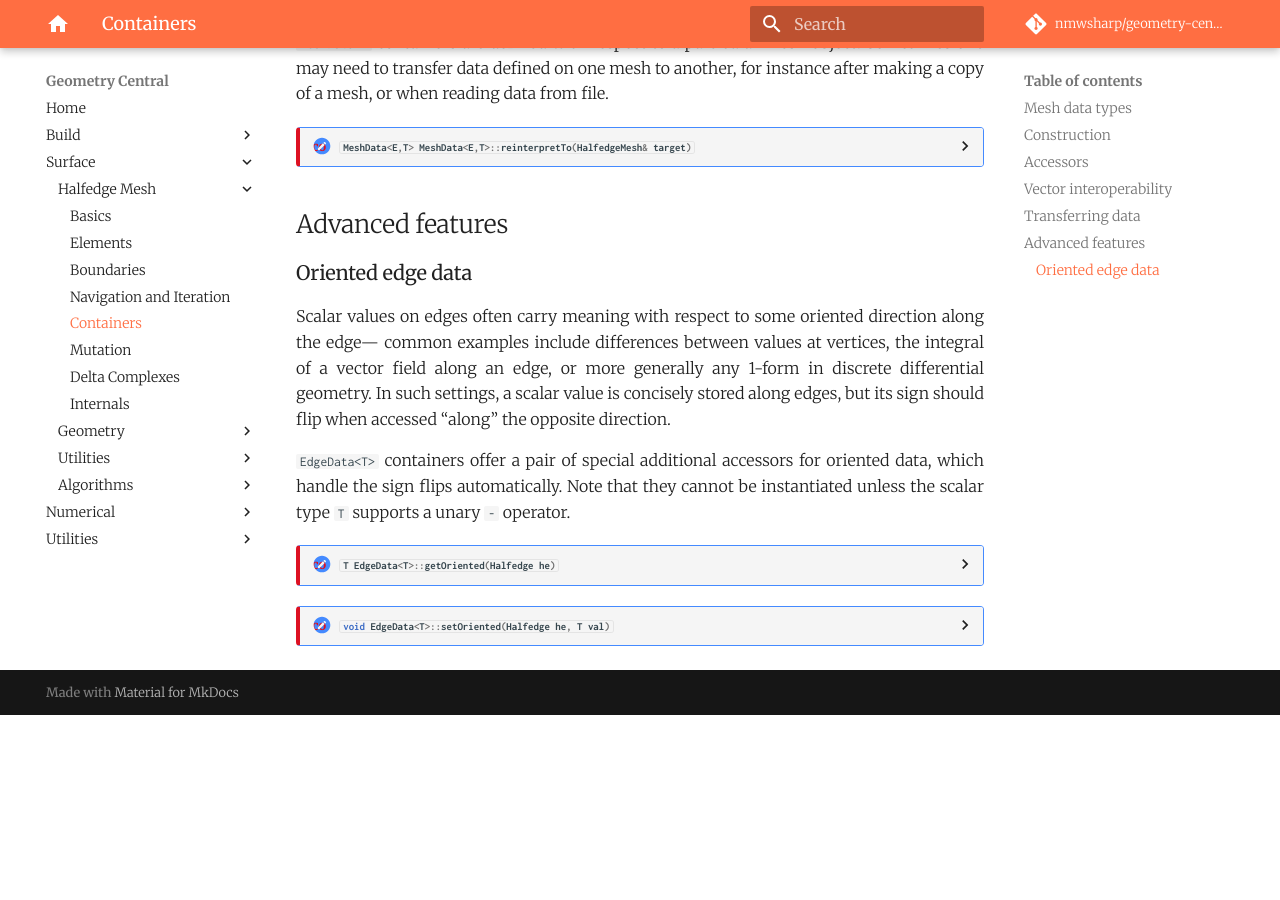
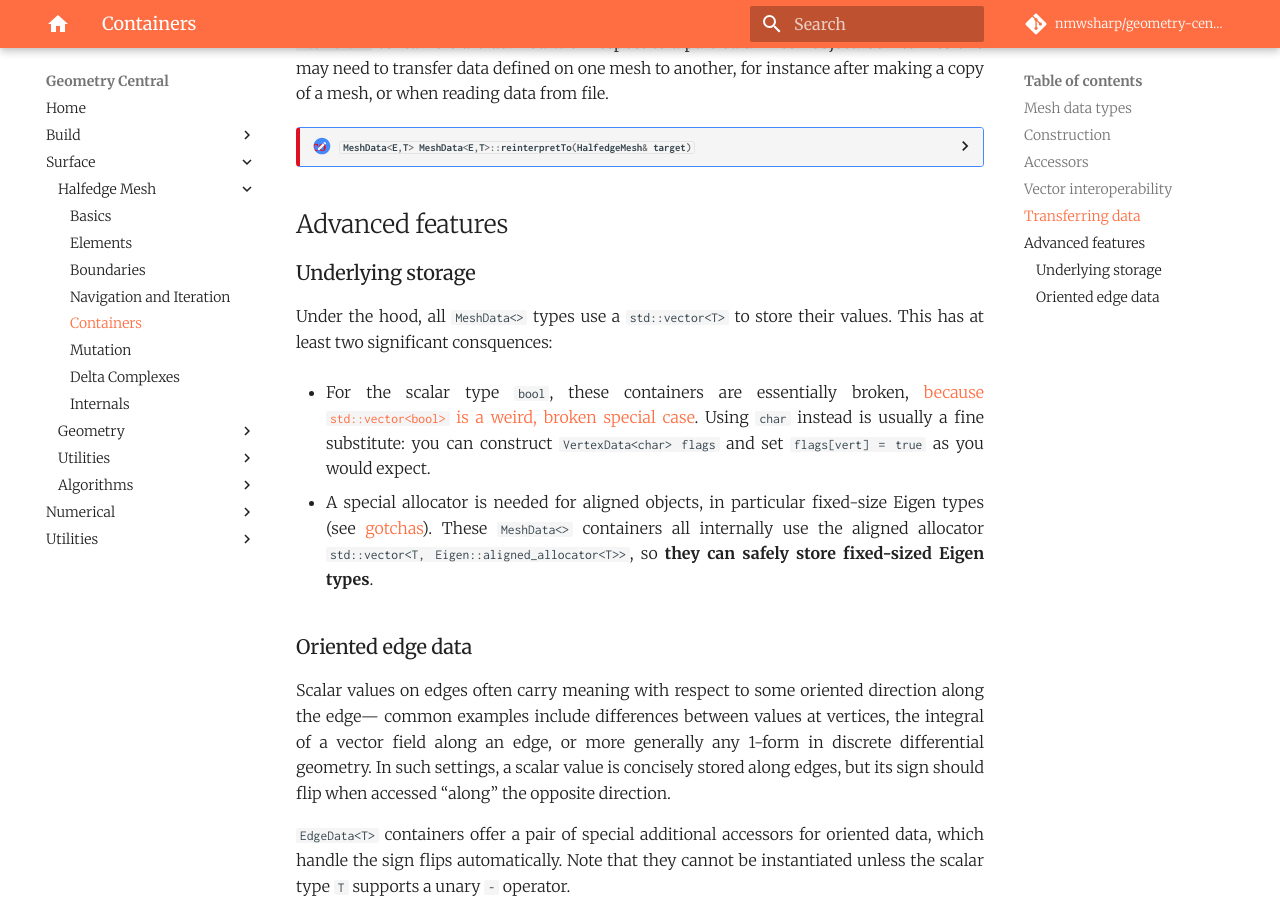
Before and after one commit to nmwsharp/geometry-central, an MkDocs documentation site: the page built from docs/docs/surface/halfedge_mesh/containers.md, in a window 1280 px wide and 900 px high, scrolled down 2465 px. Built offline with MkDocs 1.6.1 and Material for MkDocs 9.7.7, drawn with Linux system fonts in a browser that asks for light colours; comment, search, counter and statistics services are not loaded; before the commit the page ends 3180 px from its top, so only the background shows below that.

Commit message:
use aligned allocator to store Eigen types

```diff
--- a/docs/docs/surface/halfedge_mesh/containers.md
+++ b/docs/docs/surface/halfedge_mesh/containers.md
@@ -159,6 +159,13 @@ The corresponding vectors are indexed according to the indices of the underlying
 
 ## Advanced features
 
+### Underlying storage
+
+Under the hood, all `MeshData<>` types use a `std::vector<T>` to store their values. This has at least two significant consquences:
+
+- For the scalar type `bool`, these containers are essentially broken, [because `std::vector<bool>` is a weird, broken special case](https://stackoverflow.com/questions/17794569/why-is-vectorbool-not-a-stl-container). Using `char` instead is usually a fine substitute: you can construct `VertexData<char> flags` and set `flags[vert] = true` as you would expect.
+
+- A special allocator is needed for aligned objects, in particular fixed-size Eigen types (see [gotchas](/utilities/matrix_types.md#gotchas)). These `MeshData<>` containers all internally use the aligned allocator `std::vector<T, Eigen::aligned_allocator<T>>`, so **they can safely store fixed-sized Eigen types**.
 
 ### Oriented edge data
 
```
Also changed, not shown: 2 other files.
